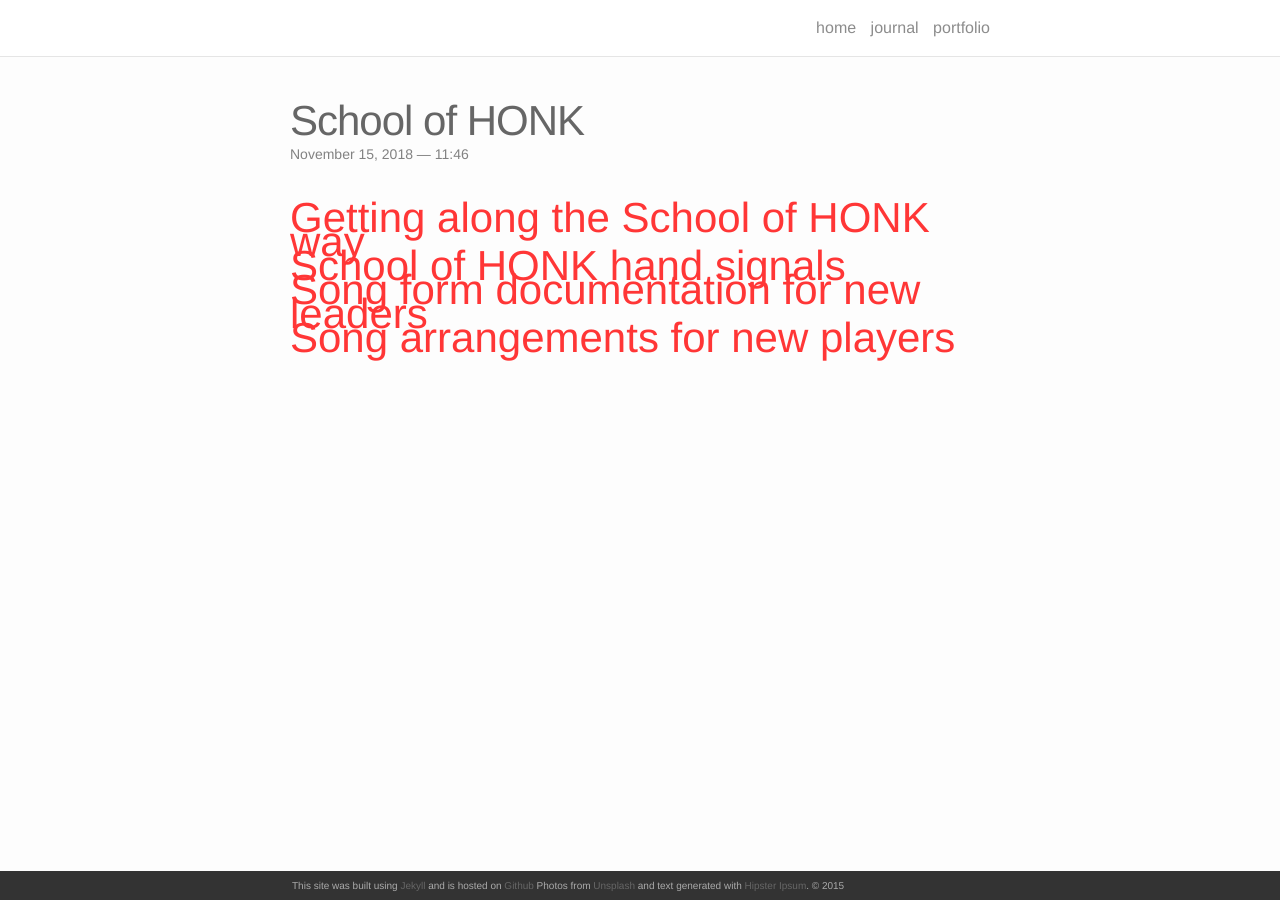
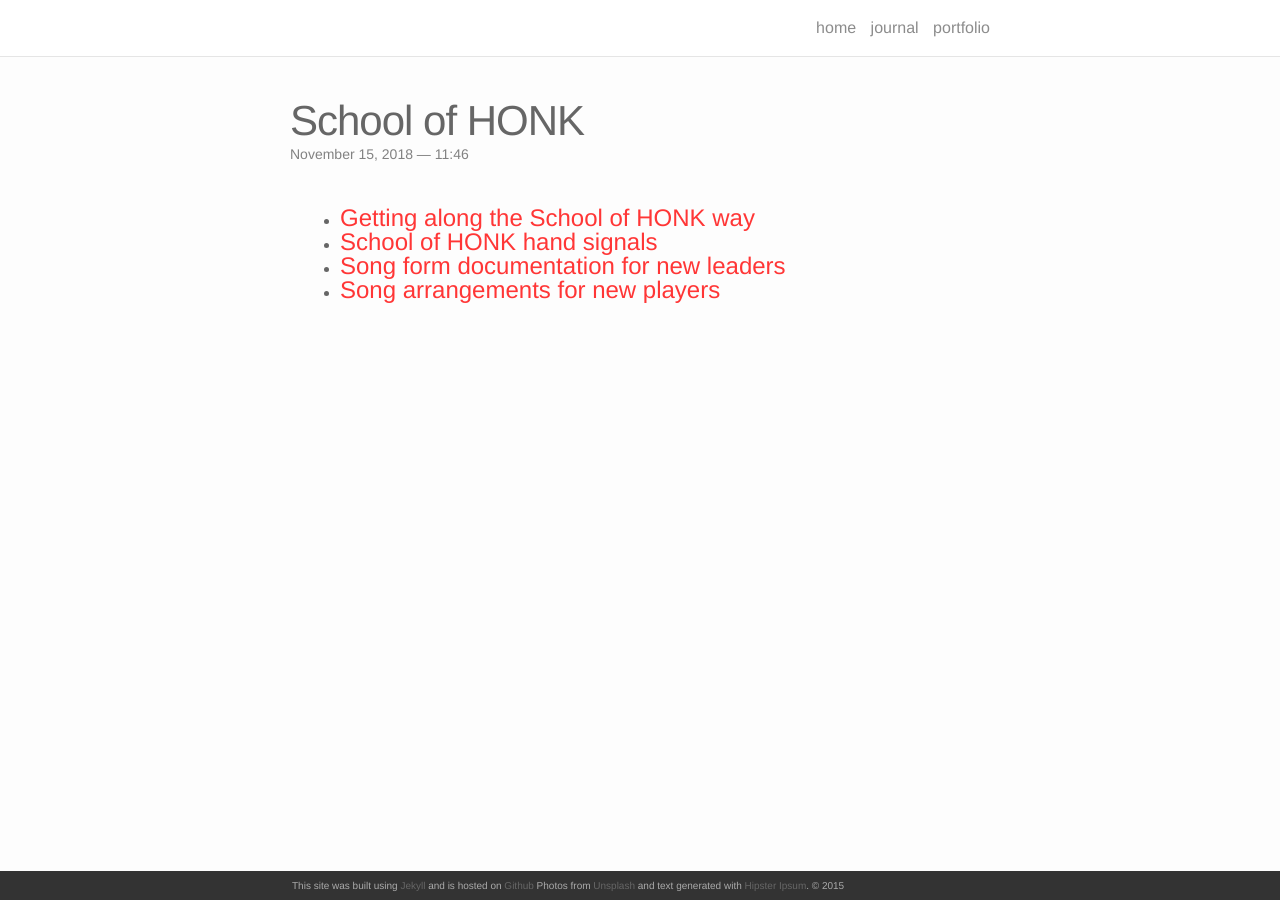
Before and after one commit to shduff/noise, a Jekyll site: the page built from _portfolio/4_soh.markdown, in a window 1280 px wide. Built offline with Jekyll 4.4.1, drawn with Linux system fonts in a browser that asks for light colours; nearby versions of some CDN libraries.

```diff
--- a/_portfolio/2_spotify.markdown
+++ b/_portfolio/2_spotify.markdown
@@ -3,7 +3,7 @@ layout: post
 title: spotify snippets
 description: programmatic explorations of music
 img: /noise/media/spotify.png
-redirect: /spotifysnippets
+redirect: /noise/spotifysnippets
 ---
 
 Every project has a beautiful feature shocase page. It's easy to include images, in a flexible 3-column grid format. Make your photos 1/3, 2/3, or full width.
--- a/_portfolio/3_kpomes.markdown
+++ b/_portfolio/3_kpomes.markdown
@@ -3,7 +3,7 @@ layout: post
 title: kpomes
 description: love pomes on the road
 img: /noise/media/explosion.png
-redirect: http://shaunalynn.org/kpomes
+redirect: http://kpomes.shaunalynn.org
 ---
 
 Every project has a beautiful feature shocase page. It's easy to include images, in a flexible 3-column grid format. Make your photos 1/3, 2/3, or full width.
--- a/_portfolio/4_soh.markdown
+++ b/_portfolio/4_soh.markdown
@@ -5,10 +5,10 @@ description: making brass music more learnable and teachable
 img: /noise/media/tiny-parade.png
 ---
 
-## [Getting along the School of HONK way](https://docs.google.com/document/d/1yWwebCHf_R09ao-NkEJRCQpTCcl6ZZ-rOmwjcya-qAg/edit?usp=sharing)
++ # [Getting along the School of HONK way](https://docs.google.com/document/d/1yWwebCHf_R09ao-NkEJRCQpTCcl6ZZ-rOmwjcya-qAg/edit?usp=sharing)
 
-## [School of HONK hand signals](http://shaunalynn.org/soh/handsignals)
++ # [School of HONK hand signals](http://shaunalynn.org/soh/handsignals)
 
-## [Song form documentation for new leaders](https://docs.google.com/document/d/1_QnXO1wpBQrVGCvwx5q5twyT-0Q9UK0G_5vlzdnta8A/edit?usp=sharing)
++ # [Song form documentation for new leaders](https://docs.google.com/document/d/1_QnXO1wpBQrVGCvwx5q5twyT-0Q9UK0G_5vlzdnta8A/edit?usp=sharing)
 
-## [Song arrangements for new players](https://drive.google.com/open?id=1VXPPd7voxl_hqTK7sSFo3W3DQkI_MCb8)
++ # [Song arrangements for new players](https://drive.google.com/open?id=1VXPPd7voxl_hqTK7sSFo3W3DQkI_MCb8)
```
